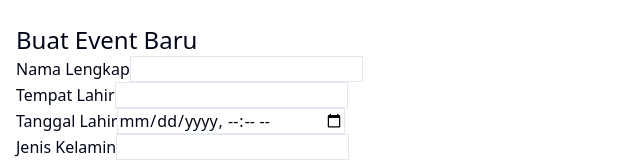
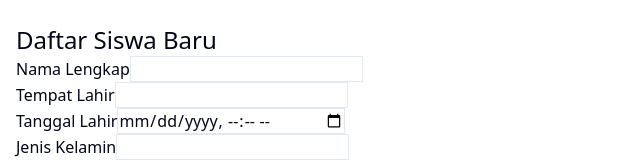
Before and after one commit to revalisa/ppdb-schooll, a Vue app: page /student/1 in a window 1280 px wide. Shown: the top 160 px of the page, without its empty margins (0-640 px from the left). Built offline with nearby package versions, Linux system fonts and the light colour scheme; no server answers; the HTML template or start-up script is replaced by a standard one.

Commit message:
edit h1 editstudentview

```diff
--- a/src/views/EditStudentView.vue
+++ b/src/views/EditStudentView.vue
@@ -54,7 +54,7 @@ onMounted(() => {
 </script>
 <template>
       <div class="container px-4 py-6 mx-auto">
-        <h1 class="text-lg sm:text-2xl">Buat Event Baru</h1>
+        <h1 class="text-lg sm:text-2xl">Daftar Siswa Baru</h1>
         <form @submit.prevent="saveData">
             <div class="w-full">
                 <label>Nama Lengkap</label>
```
